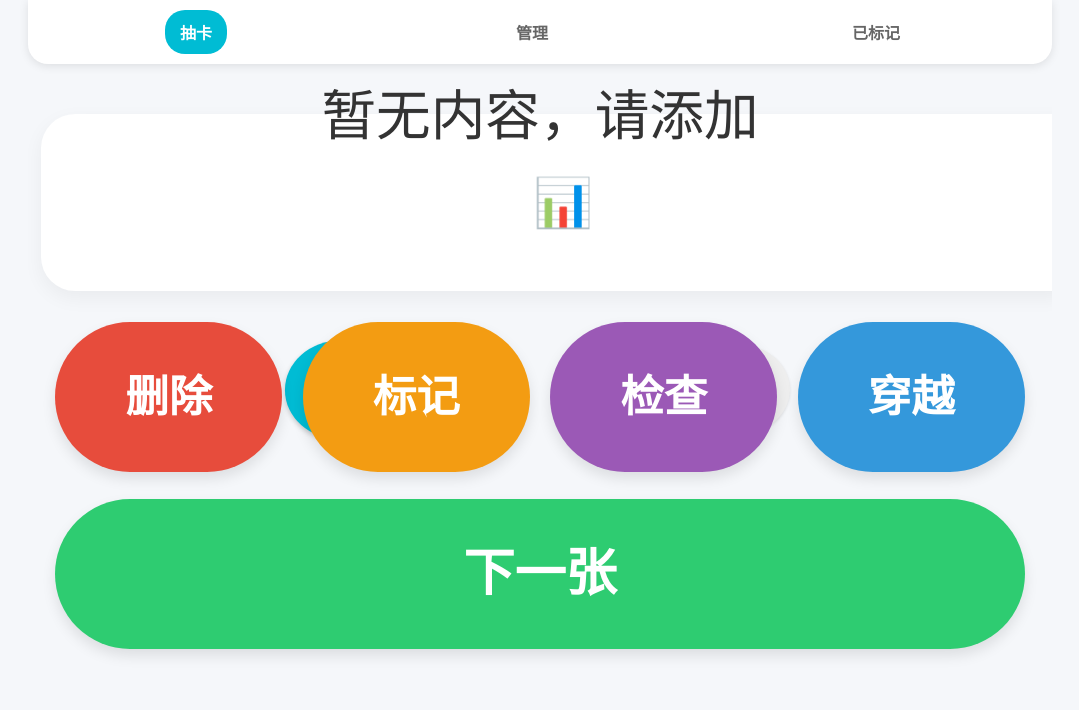
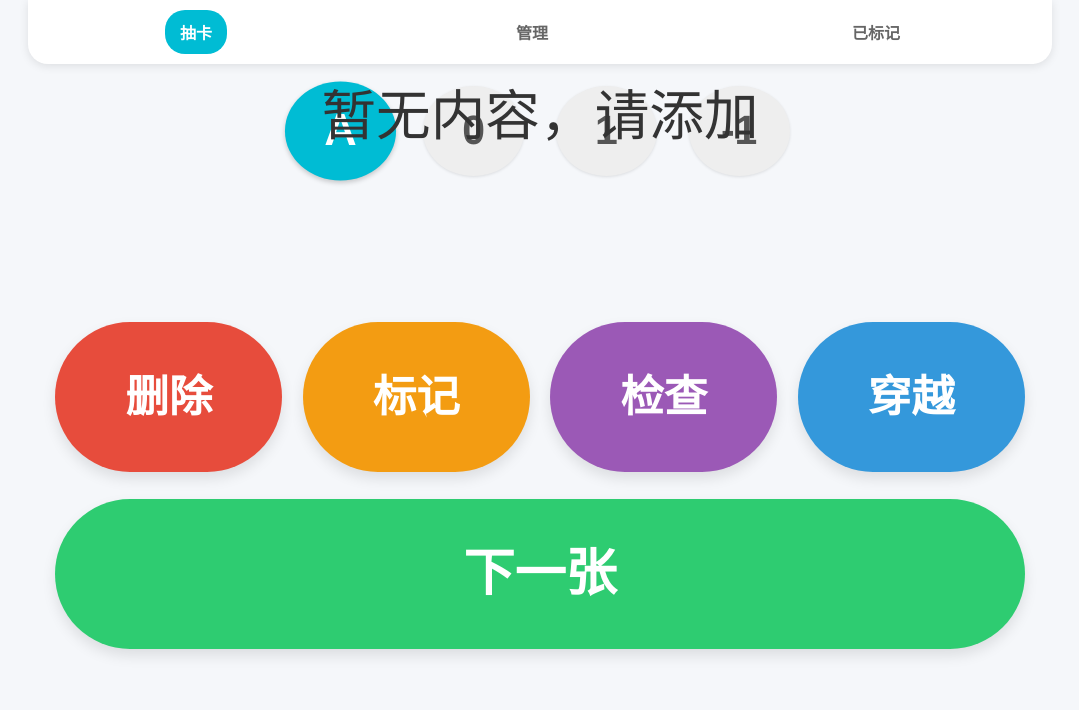
Before and after one commit to yes1949/mycard, a plain HTML site: page index.html in a window 1280 px wide. Shown: the whole page, without its empty margins (100-1179 px from the left). Drawn offline with Linux system fonts and the light colour scheme.

Commit message:
Update index.html
移动显示信息到第二页

```diff
--- a/index.html
+++ b/index.html
@@ -142,25 +142,14 @@
             border-radius: 2.67vw;
             box-shadow: 0 0.53vw 1.6vw rgba(0, 0, 0, 0.05);
             padding: 3.73vw;
-            margin: 2.67vw auto;
+            margin: 0 auto 20px auto; /* 调整 margin，增加底部间距 */
             width: 95%;
             text-align: center;
             display: flex;
             flex-direction: column;
             align-items: center;
-            cursor: pointer; /* 提示可点击 */
-            transition: all 0.3s ease; /* 添加过渡效果 */
+            box-sizing: border-box;
         }
-
-        /* 新增提示文字样式 */
-        .stats-hint {
-            font-size: 3.73vw;
-            color: #999;
-            font-weight: bold;
-            user-select: none;
-            padding: 1vw 0;
-        }
-
         .statistics {
             margin: 1.07vw 0;
             display: flex;
@@ -170,6 +159,7 @@
         }
         .label { font-size: 3.73vw; color: #666; user-select: none; }
         .value { font-size: 4.27vw; font-weight: bold; color: #00bcd4; margin: 0 0.8vw; user-select: text; }
+
         .bottom-fixed-section {
             position: fixed;
             bottom: 1.5cm;
@@ -331,7 +321,7 @@
         /* ----------------------- 新增筛选框样式 ----------------------- */
         .filter-section {
             width: 50%; /* 调整宽度以容纳更多按钮 */
-            margin: 1.5vw auto 0.5vw auto; /* 调整上边距，使其靠近统计卡片，下方留出一点空间 */
+            margin: 0.5vw auto 0.5vw auto; /* [Modified] 减少顶部间距，适应顶部位置 */
             padding: 0; /* 移除所有padding */
             background-color: transparent;
             box-shadow: none;
@@ -388,20 +378,8 @@
     </nav>
 
     <div id="page1" class="page-container active">
-        <div class="stats-card" id="statsCard">
-            <div id="statsHint" class="stats-hint">📊 </div>
-            <div id="statsContent" style="display: none;">
-                <div class="statistics"><span class="label">🔥 今天已刷</span><span class="value" id="todaySwipeCount">0</span><span class="label">次！</span></div>
-                <div class="statistics"><span class="label">🔁 总共刷了</span><span class="value" id="swipeCount">0</span><span class="label">次！</span></div>
-                <div class="statistics"><span class="label">📊 当前数据数量：</span><span class="value" id="cardCount">0 条</span></div>
-                <div class="statistics"><span class="label">⏱️ 最后更新：</span><span class="value" id="lastUpdateTime"></span></div>
-            </div>
-        </div>
-
-        <div class="filter-section" id="pastdayFilterSection">
-            </div>
+        <div class="filter-section" id="pastdayFilterSection"></div>
         <div id="progressDisplay" class="progress-display"></div>
-
 
         <div class="flex-grow"></div>
         <div class="bottom-fixed-section">
@@ -441,6 +419,13 @@
 
     <div id="page2" class="page-container">
         <div class="page2-bottom-fixed-section">
+            <div class="stats-card">
+                <div class="statistics"><span class="label">🔥 今天已刷</span><span class="value" id="todaySwipeCount">0</span><span class="label">次！</span></div>
+                <div class="statistics"><span class="label">🔁 总共刷了</span><span class="value" id="swipeCount">0</span><span class="label">次！</span></div>
+                <div class="statistics"><span class="label">📊 当前数据数量：</span><span class="value" id="cardCount">0 条</span></div>
+                <div class="statistics"><span class="label">⏱️ 最后更新：</span><span class="value" id="lastUpdateTime"></span></div>
+            </div>
+
             <textarea id="inputContent" class="input-box" placeholder="请输入内容，句号可分隔多条..."></textarea>
             <div class="top-btn-row">
                 <button id="clearAllBtn" class="btn left-delete">删除</button>
@@ -465,7 +450,7 @@
 
     <script>
     document.addEventListener('DOMContentLoaded', () => {
-        const APP_VERSION = 'v2.7';
+        const APP_VERSION = 'v2.8';
 
         const wx = {
             getStorageSync: (key) => { const item = localStorage.getItem(key); return item ? JSON.parse(item) : null; },
@@ -603,11 +588,7 @@
                     spellInput: document.getElementById('spellInput'),
                     spellMessageContainer: document.getElementById('spellMessageContainer'),
                     pastdayFilterSection: document.getElementById('pastdayFilterSection'),
-                    progressDisplay: document.getElementById('progressDisplay'), // 新增进度显示元素
-                    // 新增统计卡片相关元素
-                    statsCard: document.getElementById('statsCard'),
-                    statsContent: document.getElementById('statsContent'),
-                    statsHint: document.getElementById('statsHint')
+                    progressDisplay: document.getElementById('progressDisplay') // 新增进度显示元素
                 },
                 filterOptions: ['A', '0', '1', '-1'], // 新的筛选按钮，增加-1
                 // 定义 todayword 筛选条件
@@ -644,17 +625,6 @@
                         if (e.target.classList.contains('filter-dot')) {
                             const mode = e.target.dataset.value;
                             this.changeMode(mode);
-                        }
-                    });
-
-                    // 新增：统计卡片点击切换逻辑
-                    this.elements.statsCard.addEventListener('click', () => {
-                        if (this.elements.statsContent.style.display === 'none') {
-                            this.elements.statsContent.style.display = 'block';
-                            this.elements.statsHint.style.display = 'none'; // 展开时隐藏提示
-                        } else {
-                            this.elements.statsContent.style.display = 'none';
-                            this.elements.statsHint.style.display = 'block'; // 收起时显示提示
                         }
                     });
                 },
@@ -1143,6 +1113,9 @@
                 onShow() {
                     this.elements.inputContent.value = '';
                     this.elements.saveStatus.textContent = '';
+                    // [MODIFIED] 切换到 Page 2 时，刷新统计显示
+                    app.page1.updateStatistics();
+                    app.page1.syncTodaySwipeCount();
                 },
                 addEventListeners() {
                     document.getElementById('saveCardBtn').addEventListener('click', () => this.saveCard());
@@ -1388,7 +1361,6 @@
         // --- Initialize App ---
         Object.values(app).forEach(pageModule => { if(typeof pageModule.onLoad === 'function') pageModule.onLoad(); });
         navigateTo('page1');
-
     });
     </script>
     <script>
```
